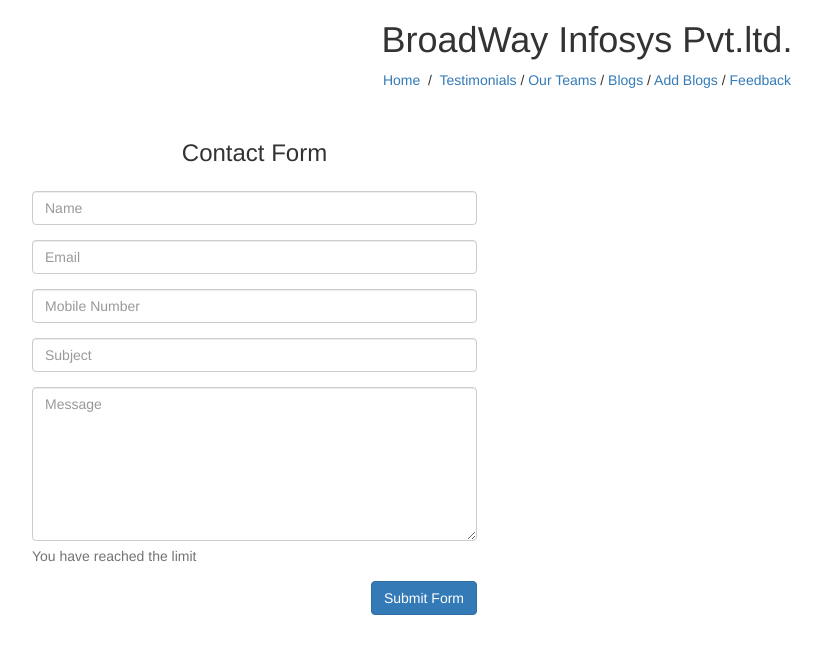
After one commit to ssppravin/simple-django-website, a Django app: page /blog/feedback/ in a window 1280 px wide. The commit adds this page. Shown: the top 654 px of the page, without its empty margins (53-875 px from the left). Run offline with Django 3.2, Linux system fonts and the light colour scheme; some libraries are stand-ins or nearby versions.

Commit message:
feedback form added

```diff
--- /dev/null
+++ b/blogs/templates/blogs/contactpage.html
@@ -0,0 +1,58 @@
+{% extends 'base.html' %}
+
+{% block title %} Contact form {% endblock title %}
+{% block header-content %}
+     <link href="//netdna.bootstrapcdn.com/bootstrap/3.2.0/css/bootstrap.min.css" rel="stylesheet" id="bootstrap-css">
+    <script src="//netdna.bootstrapcdn.com/bootstrap/3.2.0/js/bootstrap.min.js"></script>
+    <script src="//code.jquery.com/jquery-1.11.1.min.js"></script>
+ {% endblock header-content %}
+{% block page-header %}
+    {% include 'header.html' %}
+{% endblock page-header %}
+{% block page-content %}
+    <div class="container">
+        <div class="col-md-5">
+            <div class="form-area">
+                <form role="form" action="{% url 'feedback' %}" method="post">
+                    {% csrf_token %}
+                    <br style="clear:both">
+                    <h3 style="margin-bottom: 25px; text-align: center;">Contact Form</h3>
+                    <div class="form-group">
+                        <input type="text" class="form-control" id="name" name="name" placeholder="Name" required>
+                    </div>
+                    <div class="form-group">
+                        <input type="text" class="form-control" id="email" name="email" placeholder="Email" required>
+                    </div>
+                    <div class="form-group">
+                        <input type="text" class="form-control" id="mobile" name="mobile" placeholder="Mobile Number"
+                               required>
+                    </div>
+                    <div class="form-group">
+                        <input type="text" class="form-control" id="subject" name="subject" placeholder="Subject"
+                               required>
+                    </div>
+                    <div class="form-group">
+                        <textarea class="form-control" type="textarea" id="message" name="message" placeholder="Message"
+                                  maxlength="140" rows="7"></textarea>
+                        <span class="help-block"><p id="characterLeft"
+                                                    class="help-block ">You have reached the limit</p></span>
+                    </div>
+
+                    <button type="submit" id="submit" name="submit" class="btn btn-primary pull-right">Submit Form
+                    </button>
+                </form>
+            </div>
+
+
+            {% if  success %}
+                <div class="row">
+                    <p style="color: red">
+                        feedback is send succesfully
+                    </p>
+                </div>
+            {% endif %}
+
+        </div>
+    </div>
+
+{% endblock page-content %}
--- a/blogs/urls.py
+++ b/blogs/urls.py
@@ -6,6 +6,7 @@
     path('', views.allPosts, name='blogs'),
     path('<int:blogId>/', views.detail, name='details'),
     path('add/', AddPost.as_view(), name='addpost'),
-    path('api/', views.api_post, name='apipost')
+    path('api/', views.api_post, name='apipost'),
+    path('feedback/', views.contactForm, name='feedback')
     # path('author/', views.author, name='author')
     ]
--- a/blogs/views.py
+++ b/blogs/views.py
@@ -9,7 +9,7 @@
 from rest_framework.decorators import api_view
 
 from blogs.forms import PostBlog
-from blogs.models import Post
+from blogs.models import Post, Contacts
 from blogs.serializers import PostSerializer
 from rest_framework.response import Response
 
@@ -69,3 +69,20 @@
 # def author(request):
 #     form = AuthorForm()
 #     return render(request, 'blogs/author.html', {'authorForm': form})
+
+def contactForm(request):
+    if request.method == "GET":
+        return render(request, 'blogs/contactpage.html')
+    elif request.method== "POST":
+        try:
+            name = request.POST['name']
+            email = request.POST['email']
+            mobile = request.POST['mobile']
+            message = request.POST['message']
+            contact = Contacts(user_name=name, email=email, mobile_number=mobile, message=message)
+            contact.save()
+            print("name = " + name)
+            return render(request, 'blogs/contactpage.html', {'success' : True})
+        except Exception as e:
+            print("error in request")
+            return  render(request, 'blogs/contactpage.html', {'success': False})
--- a/templates/header.html
+++ b/templates/header.html
@@ -9,6 +9,7 @@
                     /  <span class="text-success"><a href="{% url 'teams' %}">Our Teams</a></span>
                     /  <span class="text-success"><a href="{% url 'blogs' %}">Blogs</a></span>
                     /  <span class="text-success"><a href="{% url 'addpost' %}">Add Blogs</a></span>
+                    /  <span class="text-success"><a href="{% url 'feedback' %}">Feedback</a></span>
                 </p>
 			</div>
 		</div>
```
Also changed, not shown: blogs/models.py (+15 -0 lines), blogs/migrations/0003_contacts.py (added).
